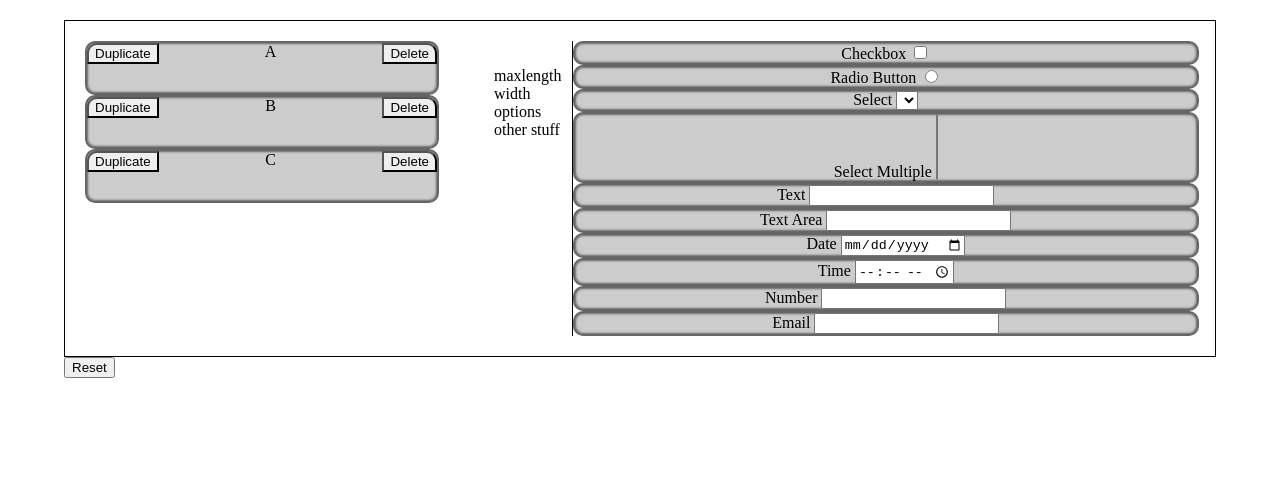
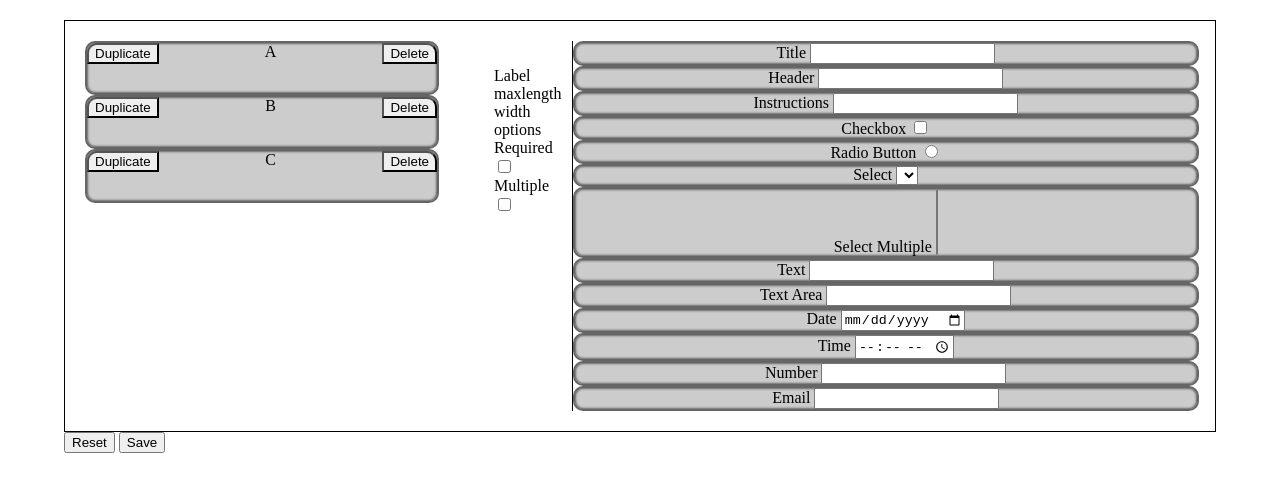
Before and after one commit to jothamyelle/interact-exp, a website: page index.html in a window 1280 px wide. Drawn offline with Linux system fonts and the light colour scheme.

Commit message:
Added context instructions in html file

```diff
--- a/index.html
+++ b/index.html
@@ -28,72 +28,87 @@
     </div>
     <div id="options">
       <ul>
+        <li>Label</li>
         <li>maxlength</li>
         <li>width</li>
         <li>options</li>
-        <li>other stuff</li>
+        <li>Required <input type="checkbox"/></li>
+        <li>Multiple <input type="checkbox"/></li>
+
       </ul>
     </div>
     <div id="controls">
 
-        <div class="controls" draggable="true">
+        <div class="controls" draggable="true" title="Form Title">
+            <label>Title</label>
+            <input type="text"/>
+        </div>
+
+        <div class="controls" draggable="true" title="Section Header">
+            <label>Header</label>
+            <input type="text"/>
+        </div>
+
+        <div class="controls" draggable="true" title="Question or instructions to fill the field">
+            <label>Instructions</label>
+            <input type="text-area"/>
+        </div>
+
+
+        <div class="controls" draggable="true" title="Checkbox">
           <label>Checkbox</label>
           <input type="checkbox"/>
         </div>
 
-        <div class="controls" draggable="true">
+        <div class="controls" draggable="true" title="Radio Button">
             <label>Radio Button</label>
             <input type="radio"/>
         </div>
 
-        <div class="controls" draggable="true">
+        <div class="controls" draggable="true" title="Select">
             <label>Select</label>
             <select></select>
         </div>
 
-        <div class="controls" draggable="true">
+        <div class="controls" draggable="true" title="Select Multiple">
             <label>Select Multiple</label>
             <select multiple></select>
           </div>
 
-        <div class="controls" draggable="true" >
+        <div class="controls" draggable="true" title="Text">
           <label>Text</label>
           <input type="text" />
         </div>
 
-        <div class="controls" draggable="true" >
+        <div class="controls" draggable="true" title="Text Area">
             <label>Text Area</label>
             <input type="text-area" />
         </div>
 
-        <div class="controls" draggable="true" >
+        <div class="controls" draggable="true" title="Date">
             <label>Date</label>
             <input type="date" />
         </div>
 
-        <div class="controls" draggable="true" >
+        <div class="controls" draggable="true" title="Time">
             <label>Time</label>
             <input type="time" />
         </div>
 
-        <div class="controls" draggable="true" >
+        <div class="controls" draggable="true" title="Number">
             <label>Number</label>
             <input type="Number" />
         </div>
 
-        <div class="controls" draggable="true" >
+        <div class="controls" draggable="true" title="Email">
             <label>Email</label>
             <input type="email" />
         </div>
 
-
-
-
-
-
     </div>
   </div>
   <button id="resetButton">Reset</button>
+  <button id="saveButton">Save</button>
   <script src="main.js"></script>
 </body>
 </html>
```
